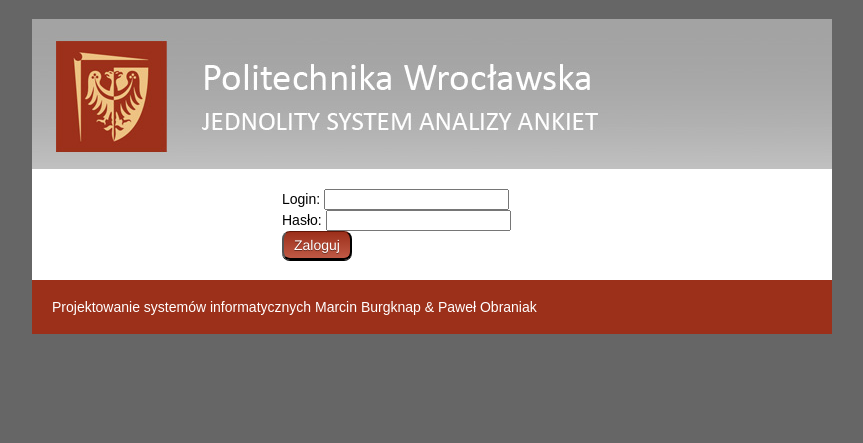
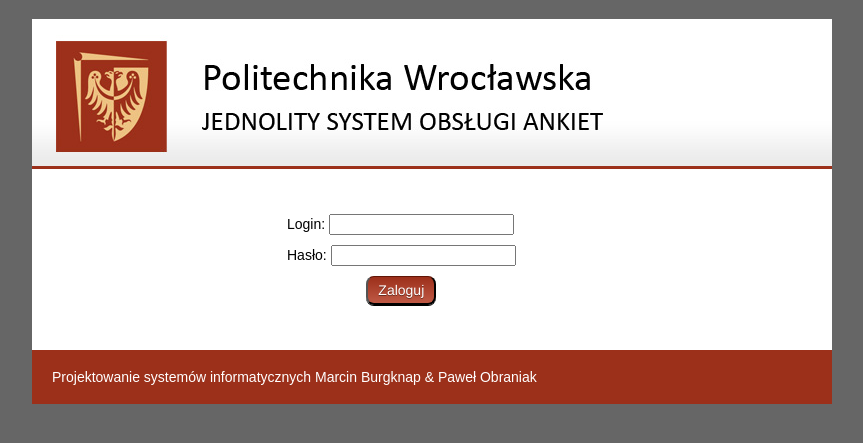
Before and after one commit to Obraniak/analizator_ankiet, a CodeIgniter app: page /analizator_ankiet/ in a window 1280 px wide. Shown: the top 443 px of the page, without its empty margins (208-1071 px from the left). Run offline with CodeIgniter, Linux system fonts and the light colour scheme.

Commit message:
Zmiany w stylach oraz head_view home_view.php i login_view.php

```diff
--- a/application/views/head_view.php
+++ b/application/views/head_view.php
@@ -4,5 +4,6 @@
 		<meta http-equiv="Content-Type" content="text/html; charset=utf-8" />
 		<title><?php echo "Jednolity System Obsługi Studenta - Analizator Ankiet" ?></title>
 		<link type="text/css" rel="stylesheet" href="<?php echo str_replace('index.php/', '', site_url('css/style.css')); ?>" />
+		<link rel=”alternate stylesheet” type=”text/css” href="<?php echo str_replace('index.php/', '', site_url('css/big.css')); ?>" />
 	</head>
 	<body>
--- a/application/views/home_view.php
+++ b/application/views/home_view.php
@@ -2,7 +2,7 @@
 	<?php echo 'Użytkownik zalogowany jako ' . $user; ?>
 
 	<div>
-		<table border="1">
+		<table border="1" class="kursy">
 			<tr>
 				<?php echo '<form action="' . site_url('/home/search') . '">'; ?>
 				<td>
@@ -36,7 +36,7 @@
 					echo '<td>' . $form -> name . '</td>';
 					echo '<td>' . $form -> date . '</td>';
 					echo '<td>' . $form -> status . '</td>';
-					echo '<td><a href="' . site_url('/form/start/id/' . $form -> id) . '">Przejdz</a></td>';
+					echo '<td><a class="btnakcja" href="' . site_url('/form/start/id/' . $form -> id) . '">Przejdz</a></td>';
 					echo "</tr>";
 				}
 			?>
--- a/application/views/login_view.php
+++ b/application/views/login_view.php
@@ -1,13 +1,21 @@
 <div class="app_content">
 	<div id="loginform">
 	<?php echo form_open('authentication'); ?>
-	<label for="username">Login:</label>
-	<input type="text" size="20" id="username" name="username"/>
-	<br/>
-	<label for="password">Hasło:</label>
-	<input type="password" size="20" id="passowrd" name="password"/>
-	<br/>
-	<input type="submit" value="Zaloguj"/ class="button">
+	<table border="0" cellspacing="0" cellpadding="0">
+  <tr>
+    <td><label for="username">Login:</label>
+	<input type="text" size="20" id="username" name="username"/></td>
+  </tr>
+  <tr>
+    <td><label for="password">Hasło:</label>
+	<input type="password" size="20" id="passowrd" name="password"/></td>
+  </tr>
+  <tr>
+    <td class="btn"><input type="submit" value="Zaloguj"/ class="button"></td>
+  </tr>
+</table>
+
+
 	</form>
 	</div>
 </div>
--- a/css/style.css
+++ b/css/style.css
@@ -45,7 +45,13 @@ body {
 }
 
 .app_content {
+	padding: 20px 10px;
+}
 
+.app_content table {
+	border-collapse:collapse;
+	border:1px solid #999;
+	margin-top:20px;
 }
 
 #loginform {
@@ -54,8 +60,25 @@ body {
 
 
 }
+#loginform table {
+	border:none;
 
-.button {
+}
+#loginform table td {
+	border:none;
+	padding:5px;
+
+}
+
+#loginform table td.btn {
+	text-align:center;
+
+}
+
+table.kursy td{
+	padding: 10px 5px;
+}
+.button, .btnakcja {
    border-top: 1px solid #611506;
    background: #bf5945;
    background: -webkit-gradient(linear, left top, left bottom, from(#9c2f1a), to(#bf5945));
@@ -77,12 +100,12 @@ body {
    text-decoration: none;
    vertical-align: middle;
    }
-.button:hover {
+.button:hover, .btnakcja:hover  {
    border-top-color: #d18677;
    background: #d18677;
    color: #ffffff;
    }
-.button:active {
+.button:active, .btnakcja:active  {
    border-top-color: #ffffff;
    background: #d18677;
    }
```
Also changed, not shown: images/header.jpg.
